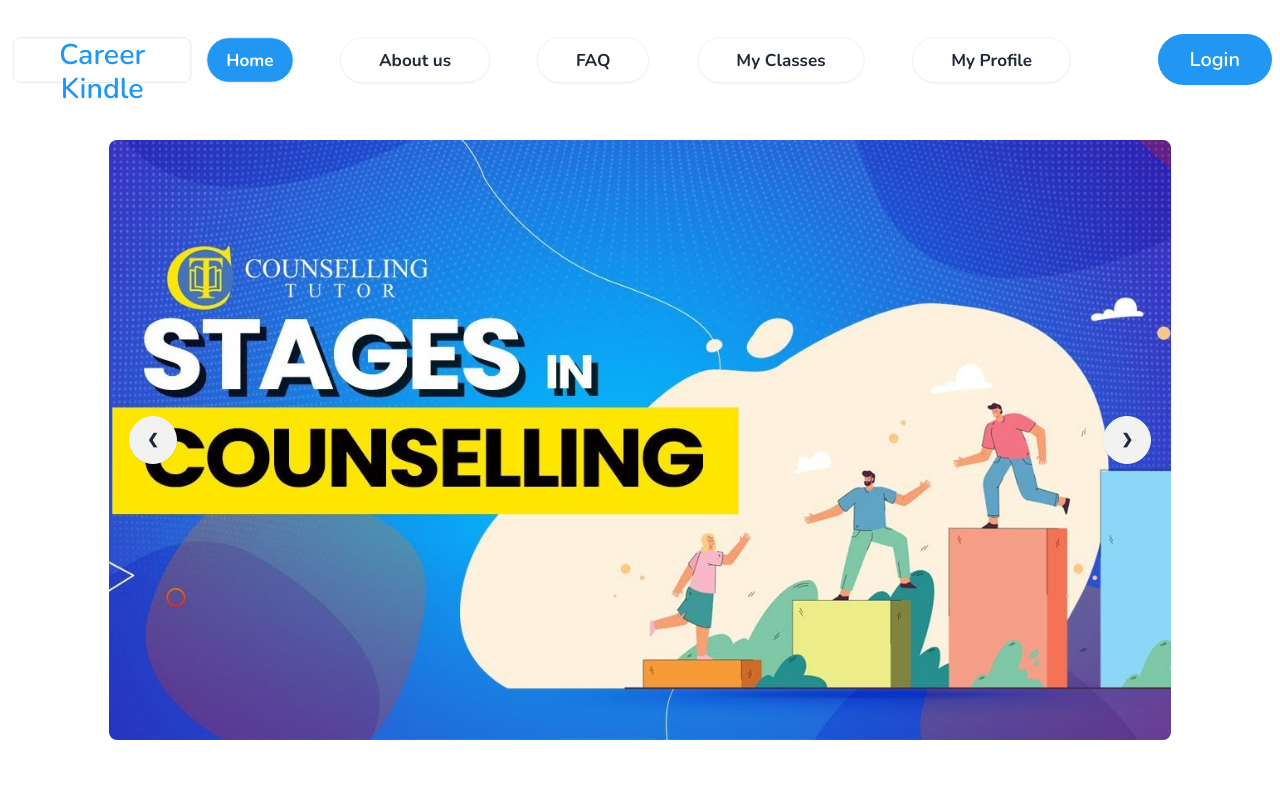
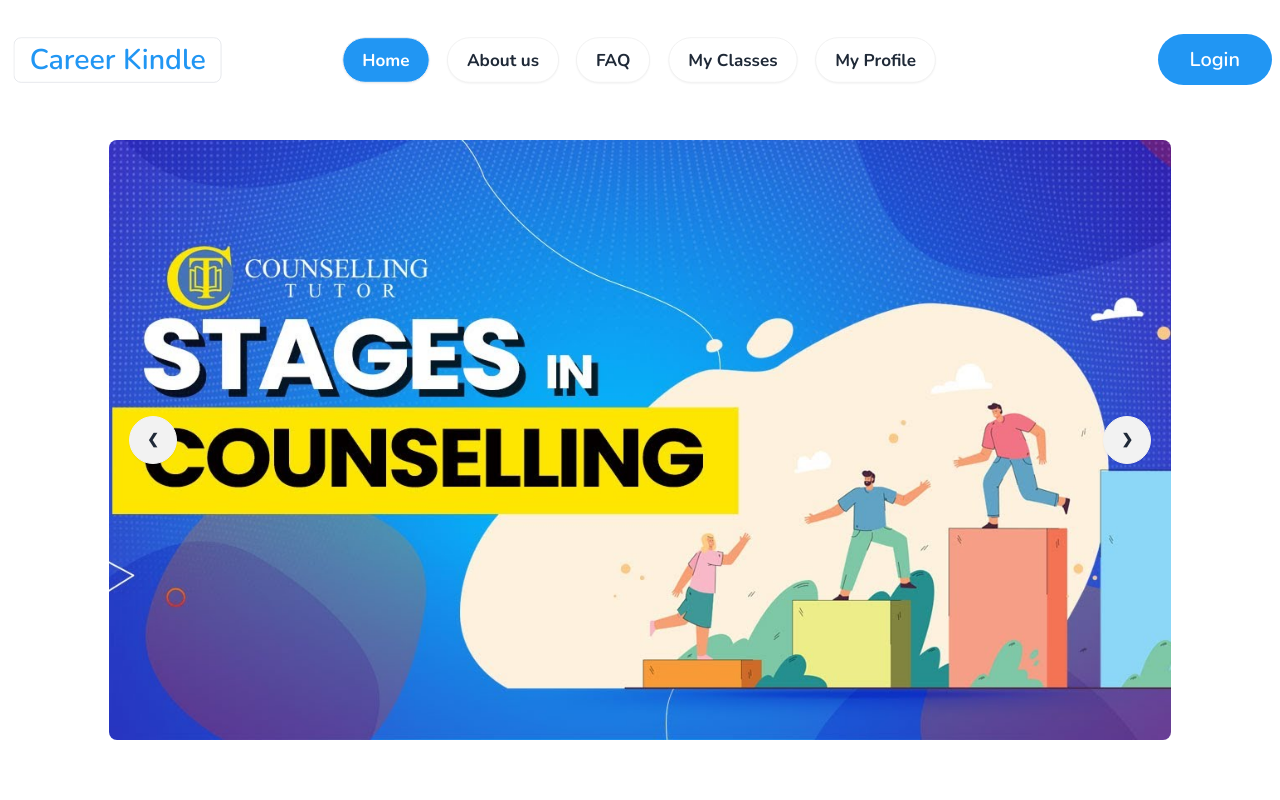
Before and after one commit to reyad9009/Assignment-9, a React (Vite) app: page / in a window 1280 px wide. Shown: the top 800 px of the page. Built offline with nearby package versions, Linux system fonts and the light colour scheme; no server answers.

Commit message:
update ui

```diff
--- a/src/components/Navbar.jsx
+++ b/src/components/Navbar.jsx
@@ -11,8 +11,8 @@ const Navbar = () => {
           to="/"
           className={({ isActive }) =>
             isActive
-              ? "bg-[#2196f3] text-lg text-white font-bold md:px-5 px-10 btn rounded-full hover:bg-transparent hover:text-[#2196f3]"
-              : "bg-white text-lg font-bold px-10 md:px-5 btn rounded-full hover:border-[#2196f3] hover:bg-transparent hover:text-[#2196f3]"
+              ? "bg-[#2196f3] text-lg text-white font-bold md:px-5 btn rounded-full hover:bg-transparent hover:text-[#2196f3]"
+              : "bg-white text-lg font-bold md:px-5 btn rounded-full hover:border-[#2196f3] hover:bg-transparent hover:text-[#2196f3]"
           }
         >
           Home
@@ -24,8 +24,8 @@ const Navbar = () => {
           to="/about"
           className={({ isActive }) =>
             isActive
-              ? "bg-[#2196f3] text-lg text-white font-bold px-10 btn rounded-full hover:bg-transparent hover:text-[#2196f3]"
-              : "bg-white text-lg font-bold px-10 btn rounded-full hover:border-[#2196f3] hover:bg-transparent hover:text-[#2196f3]"
+              ? "bg-[#2196f3] text-lg text-white font-bold md:px-5 btn rounded-full hover:bg-transparent hover:text-[#2196f3]"
+              : "bg-white text-lg font-bold md:px-5 btn rounded-full hover:border-[#2196f3] hover:bg-transparent hover:text-[#2196f3]"
           }
         >
           About us
@@ -36,8 +36,8 @@ const Navbar = () => {
           to="/faq"
           className={({ isActive }) =>
             isActive
-              ? "bg-[#2196f3] lg:text-lg text-white font-bold px-10 btn rounded-full hover:bg-transparent hover:text-[#2196f3]"
-              : "bg-white text-lg font-bold px-10 btn rounded-full hover:border-[#2196f3] hover:bg-transparent hover:text-[#2196f3]"
+              ? "bg-[#2196f3] lg:text-lg text-white font-bold md:px-5 btn rounded-full hover:bg-transparent hover:text-[#2196f3]"
+              : "bg-white text-lg font-bold md:px-5 btn rounded-full hover:border-[#2196f3] hover:bg-transparent hover:text-[#2196f3]"
           }
         >
           FAQ
@@ -48,8 +48,8 @@ const Navbar = () => {
           to="/my-classes"
           className={({ isActive }) =>
             isActive
-              ? "bg-[#2196f3] lg:text-lg text-white font-bold px-10 btn rounded-full hover:bg-transparent hover:text-[#2196f3]"
-              : "bg-white text-lg font-bold px-10 btn rounded-full hover:border-[#2196f3] hover:bg-transparent hover:text-[#2196f3]"
+              ? "bg-[#2196f3] lg:text-lg text-white font-bold md:px-5 btn rounded-full hover:bg-transparent hover:text-[#2196f3]"
+              : "bg-white text-lg font-bold md:px-5 btn rounded-full hover:border-[#2196f3] hover:bg-transparent hover:text-[#2196f3]"
           }
         >
           My Classes
@@ -61,8 +61,8 @@ const Navbar = () => {
           to="/auth/profile"
           className={({ isActive }) =>
             isActive
-              ? "bg-[#2196f3] lg:text-lg text-white font-bold px-10 btn rounded-full hover:bg-transparent hover:text-[#2196f3]"
-              : "bg-white text-lg font-bold px-10 btn rounded-full hover:border-[#2196f3] hover:bg-transparent hover:text-[#2196f3]"
+              ? "bg-[#2196f3] lg:text-lg text-white font-bold md:px-5 btn rounded-full hover:bg-transparent hover:text-[#2196f3]"
+              : "bg-white text-lg font-bold md:px-5 btn rounded-full hover:border-[#2196f3] hover:bg-transparent hover:text-[#2196f3]"
           }
         >
           My Profile
@@ -106,7 +106,7 @@ const Navbar = () => {
           </Link>
         </div>
         <div className="navbar-center hidden lg:flex">
-          <ul className="menu menu-horizontal flex gap-10 text-lg font-extrabold">
+          <ul className="menu menu-horizontal flex gap-3 text-lg font-extrabold">
             {links}
           </ul>
         </div>
```
